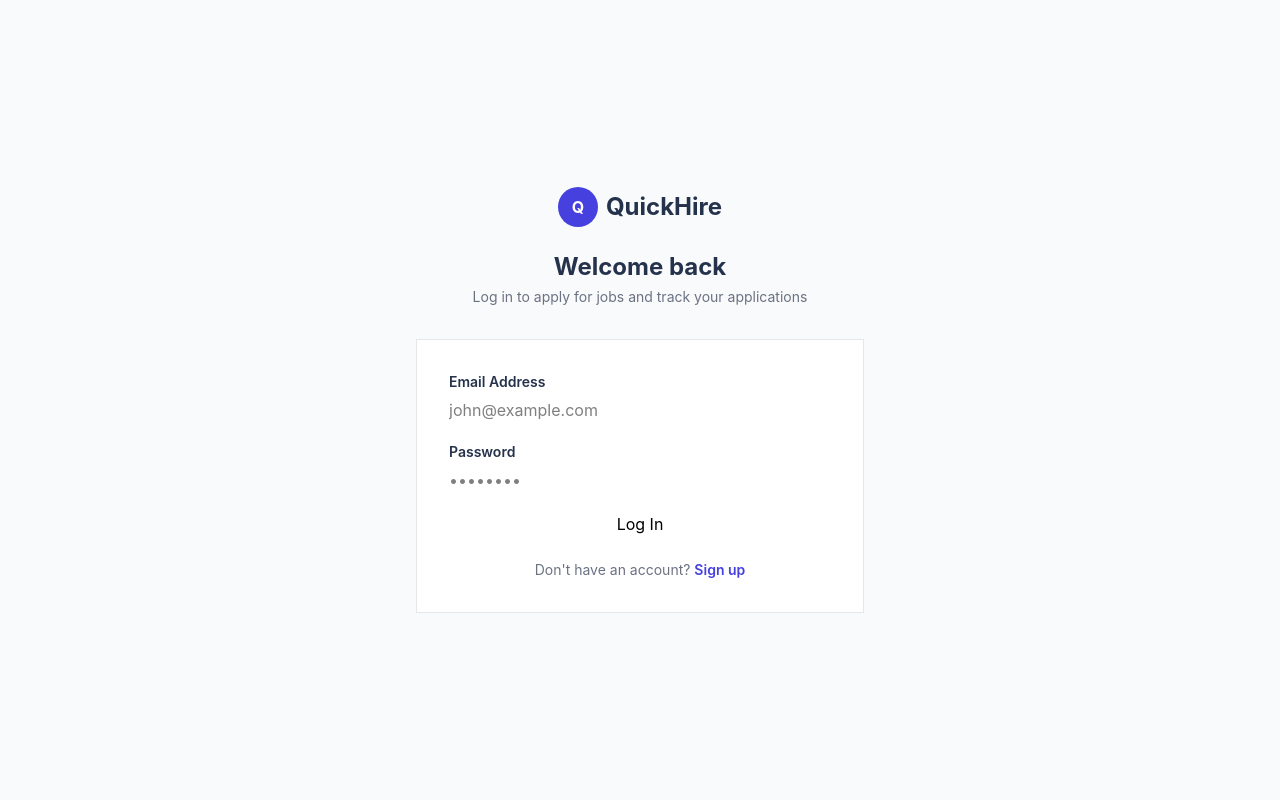
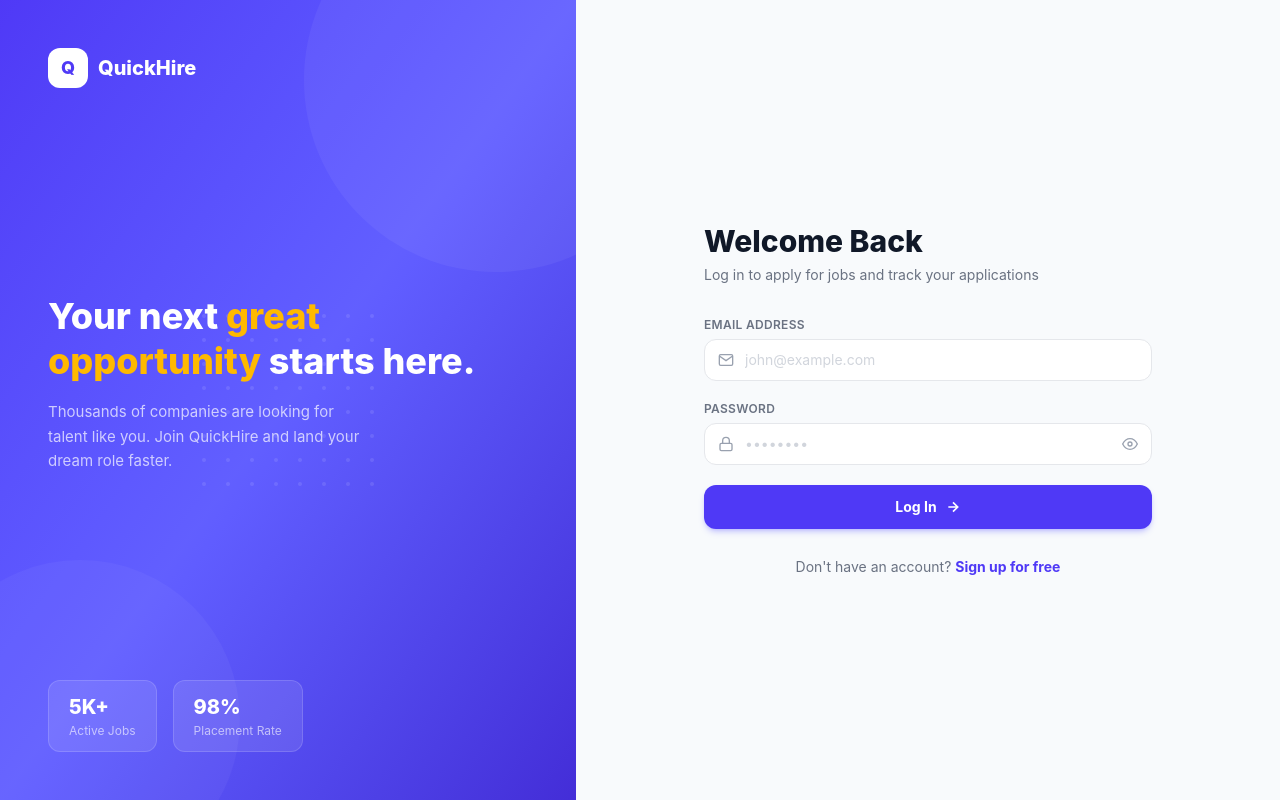
Before and after one commit to jnkarim/QuickHire, a React app in the folder Frontend/: page /login in a window 1280 px wide. Built offline with nearby package versions, Linux system fonts and the light colour scheme; no server answers; the HTML template or start-up script is replaced by a standard one.

Commit message:
update UI of login page

```diff
--- a/Frontend/src/pages/LoginPage.jsx
+++ b/Frontend/src/pages/LoginPage.jsx
@@ -12,6 +12,7 @@ export default function LoginPage() {
   const [errors, setErrors] = useState({});
   const [submitting, setSubmitting] = useState(false);
   const [serverError, setServerError] = useState("");
+  const [showPassword, setShowPassword] = useState(false);
 
   const validate = () => {
     const e = {};
@@ -45,89 +46,200 @@ export default function LoginPage() {
   };
 
   return (
-    <div className="min-h-screen bg-gray-50 flex items-center justify-center px-4">
-      <div className="w-full max-w-md">
+    <div className="min-h-screen flex bg-slate-50">
+
+      {/* Left panel (desktop) */}
+      <div className="hidden lg:flex w-[45%] bg-gradient-to-br from-indigo-600 via-indigo-500 to-indigo-700 flex-col justify-between p-12 relative overflow-hidden">
+        <div className="absolute -top-28 -right-28 w-96 h-96 rounded-full bg-white/5" />
+        <div className="absolute -bottom-20 -left-20 w-80 h-80 rounded-full bg-white/[0.04]" />
+        <div className="absolute inset-0 flex items-center justify-center pointer-events-none">
+          <div className="grid grid-cols-8 gap-5 opacity-10">
+            {Array.from({ length: 64 }).map((_, i) => (
+              <div key={i} className="w-1 h-1 rounded-full bg-white" />
+            ))}
+          </div>
+        </div>
+
         {/* Logo */}
-        <div className="text-center mb-8">
-          <Link to="/" className="inline-flex items-center gap-2">
-            <div className="w-10 h-10 bg-primary rounded-full flex items-center justify-center">
-              <span className="text-white font-bold">Q</span>
+        <div className="flex items-center gap-2.5 relative z-10">
+          <div className="w-10 h-10 bg-white rounded-xl flex items-center justify-center">
+            <span className="font-extrabold text-indigo-600 text-lg">Q</span>
           </div>
-            <span className="text-2xl font-bold text-dark">QuickHire</span>
-          </Link>
-          <h1 className="text-2xl font-bold text-dark mt-6">Welcome back</h1>
-          <p className="text-gray-500 text-sm mt-1">
-            Log in to apply for jobs and track your applications
+          <span className="text-white font-extrabold text-xl">QuickHire</span>
+        </div>
+
+        {/* Tagline */}
+        <div className="relative z-10">
+          <h2 className="text-4xl font-extrabold text-white leading-tight mb-4">
+            Your next{" "}
+            <span className="text-amber-400">great opportunity</span>{" "}
+            starts here.
+          </h2>
+          <p className="text-white/70 text-[15px] leading-relaxed max-w-xs">
+            Thousands of companies are looking for talent like you. Join QuickHire and land your dream role faster.
           </p>
         </div>
 
-        <div className="bg-white border border-gray-200 p-8">
+        {/* Stats */}
+        <div className="flex gap-4 relative z-10">
+          {[
+            { num: "5K+", label: "Active Jobs" },
+            { num: "98%",  label: "Placement Rate" },
+          ].map((s) => (
+            <div key={s.label} className="bg-white/10 border border-white/15 rounded-xl px-5 py-3 text-white">
+              <div className="text-xl font-extrabold">{s.num}</div>
+              <div className="text-xs text-white/60 mt-0.5">{s.label}</div>
+            </div>
+          ))}
+        </div>
+      </div>
+
+      {/* ── Right panel ── */}
+      <div className="flex-1 flex items-center justify-center px-6 py-10">
+        <div className="w-full max-w-md">
+
+          {/* Mobile logo */}
+          <Link to="/" className="lg:hidden flex items-center gap-2.5 mb-8">
+            <div className="w-9 h-9 bg-indigo-600 rounded-xl flex items-center justify-center">
+              <span className="text-white font-extrabold text-base">Q</span>
+            </div>
+            <span className="font-extrabold text-xl text-gray-900">QuickHire</span>
+          </Link>
+
+          <h1 className="text-3xl font-extrabold text-gray-900 mb-1.5">Welcome Back</h1>
+          <p className="text-sm text-gray-500 mb-8">Log in to apply for jobs and track your applications</p>
+
+          {/* Server error */}
           {serverError && (
-            <div className="bg-red-50 border border-red-200 text-red-700 text-sm p-3 mb-5">
+            <div className="flex items-start gap-2.5 bg-rose-50 border border-rose-200 text-rose-700 text-sm rounded-xl px-4 py-3 mb-5">
+              <svg className="mt-0.5 shrink-0" width="16" height="16" fill="none" viewBox="0 0 24 24" stroke="currentColor" strokeWidth="2">
+                <circle cx="12" cy="12" r="10" /><line x1="12" y1="8" x2="12" y2="12" /><line x1="12" y1="16" x2="12.01" y2="16" />
+              </svg>
               {serverError}
             </div>
           )}
 
+          {/* Info message */}
           {location.state?.message && (
-            <div className="bg-blue-50 border border-blue-200 text-blue-700 text-sm p-3 mb-5">
+            <div className="flex items-start gap-2.5 bg-blue-50 border border-blue-200 text-blue-700 text-sm rounded-xl px-4 py-3 mb-5">
+              <svg className="mt-0.5 shrink-0" width="16" height="16" fill="none" viewBox="0 0 24 24" stroke="currentColor" strokeWidth="2">
+                <circle cx="12" cy="12" r="10" /><line x1="12" y1="16" x2="12" y2="12" /><line x1="12" y1="8" x2="12.01" y2="8" />
+              </svg>
               {location.state.message}
             </div>
           )}
 
-          <form onSubmit={handleSubmit} className="space-y-5" noValidate>
+          <form onSubmit={handleSubmit} noValidate className="space-y-5">
+
+            {/* Email */}
             <div>
-              <label className="block text-sm font-semibold text-dark mb-1.5">
+              <label className="block text-xs font-semibold text-gray-500 mb-1.5 uppercase tracking-wide">
                 Email Address
               </label>
+              <div className="relative">
+                <span className="absolute left-3.5 top-1/2 -translate-y-1/2 text-gray-400 pointer-events-none">
+                  <svg width="16" height="16" fill="none" viewBox="0 0 24 24" stroke="currentColor" strokeWidth="2">
+                    <path d="M4 4h16c1.1 0 2 .9 2 2v12c0 1.1-.9 2-2 2H4c-1.1 0-2-.9-2-2V6c0-1.1.9-2 2-2z" />
+                    <polyline points="22,6 12,13 2,6" />
+                  </svg>
+                </span>
                 <input
                   type="email"
                   name="email"
                   value={form.email}
                   onChange={handleChange}
                   placeholder="john@example.com"
-                className={`input-field ${errors.email ? "border-red-400" : ""}`}
+                  className={`w-full pl-10 pr-4 py-2.5 rounded-xl border bg-white text-sm text-gray-900 outline-none transition placeholder:text-gray-300 focus:ring-2 focus:ring-indigo-500/20 focus:border-indigo-500 ${errors.email ? "border-rose-400 focus:ring-rose-400/20 focus:border-rose-400" : "border-gray-200"}`}
                 />
-              {errors.email && <p className="text-red-500 text-xs mt-1">{errors.email}</p>}
+              </div>
+              {errors.email && (
+                <p className="flex items-center gap-1 text-rose-500 text-xs mt-1.5">
+                  <svg width="12" height="12" fill="currentColor" viewBox="0 0 20 20"><path fillRule="evenodd" d="M18 10a8 8 0 11-16 0 8 8 0 0116 0zm-7 4a1 1 0 11-2 0 1 1 0 012 0zm-1-9a1 1 0 00-1 1v4a1 1 0 102 0V6a1 1 0 00-1-1z" clipRule="evenodd" /></svg>
+                  {errors.email}
+                </p>
+              )}
             </div>
 
+            {/* Password */}
             <div>
-              <label className="block text-sm font-semibold text-dark mb-1.5">
+              <label className="block text-xs font-semibold text-gray-500 mb-1.5 uppercase tracking-wide">
                 Password
               </label>
+              <div className="relative">
+                <span className="absolute left-3.5 top-1/2 -translate-y-1/2 text-gray-400 pointer-events-none">
+                  <svg width="16" height="16" fill="none" viewBox="0 0 24 24" stroke="currentColor" strokeWidth="2">
+                    <rect x="3" y="11" width="18" height="11" rx="2" ry="2" />
+                    <path d="M7 11V7a5 5 0 0110 0v4" />
+                  </svg>
+                </span>
                 <input
-                type="password"
+                  type={showPassword ? "text" : "password"}
                   name="password"
                   value={form.password}
                   onChange={handleChange}
                   placeholder="••••••••"
-                className={`input-field ${errors.password ? "border-red-400" : ""}`}
+                  className={`w-full pl-10 pr-10 py-2.5 rounded-xl border bg-white text-sm text-gray-900 outline-none transition placeholder:text-gray-300 focus:ring-2 focus:ring-indigo-500/20 focus:border-indigo-500 ${errors.password ? "border-rose-400 focus:ring-rose-400/20 focus:border-rose-400" : "border-gray-200"}`}
                 />
-              {errors.password && <p className="text-red-500 text-xs mt-1">{errors.password}</p>}
+                <button
+                  type="button"
+                  onClick={() => setShowPassword((v) => !v)}
+                  tabIndex={-1}
+                  className="absolute right-3.5 top-1/2 -translate-y-1/2 text-gray-400 hover:text-gray-600 transition"
+                >
+                  {showPassword ? (
+                    <svg width="16" height="16" fill="none" viewBox="0 0 24 24" stroke="currentColor" strokeWidth="2">
+                      <path d="M17.94 17.94A10.07 10.07 0 0112 20c-7 0-11-8-11-8a18.45 18.45 0 015.06-5.94M9.9 4.24A9.12 9.12 0 0112 4c7 0 11 8 11 8a18.5 18.5 0 01-2.16 3.19" />
+                      <line x1="1" y1="1" x2="23" y2="23" />
+                    </svg>
+                  ) : (
+                    <svg width="16" height="16" fill="none" viewBox="0 0 24 24" stroke="currentColor" strokeWidth="2">
+                      <path d="M1 12s4-8 11-8 11 8 11 8-4 8-11 8-11-8-11-8z" />
+                      <circle cx="12" cy="12" r="3" />
+                    </svg>
+                  )}
+                </button>
+              </div>
+              {errors.password && (
+                <p className="flex items-center gap-1 text-rose-500 text-xs mt-1.5">
+                  <svg width="12" height="12" fill="currentColor" viewBox="0 0 20 20"><path fillRule="evenodd" d="M18 10a8 8 0 11-16 0 8 8 0 0116 0zm-7 4a1 1 0 11-2 0 1 1 0 012 0zm-1-9a1 1 0 00-1 1v4a1 1 0 102 0V6a1 1 0 00-1-1z" clipRule="evenodd" /></svg>
+                  {errors.password}
+                </p>
+              )}
             </div>
 
+
+            {/* Submit */}
             <button
               type="submit"
               disabled={submitting}
-              className="btn-primary w-full flex items-center justify-center gap-2 disabled:opacity-60 disabled:cursor-not-allowed"
+              className="w-full flex items-center justify-center gap-2 py-3 bg-indigo-600 hover:bg-indigo-700 text-white text-sm font-bold rounded-xl shadow-md shadow-indigo-500/30 hover:shadow-lg hover:shadow-indigo-500/40 hover:-translate-y-px active:translate-y-0 transition disabled:opacity-60 disabled:cursor-not-allowed"
             >
               {submitting ? (
                 <>
-                  <svg className="w-4 h-4 animate-spin" fill="none" viewBox="0 0 24 24">
-                    <circle className="opacity-25" cx="12" cy="12" r="10" stroke="currentColor" strokeWidth="4" />
-                    <path className="opacity-75" fill="currentColor" d="M4 12a8 8 0 018-8v8H4z" />
+                  <svg className="animate-spin" width="18" height="18" fill="none" viewBox="0 0 24 24">
+                    <circle cx="12" cy="12" r="10" stroke="currentColor" strokeWidth="3" strokeOpacity="0.25" />
+                    <path d="M12 2a10 10 0 0110 10" stroke="currentColor" strokeWidth="3" strokeLinecap="round" />
                   </svg>
-                  Logging in...
+                  Logging in…
                 </>
-              ) : "Log In"}
+              ) : (
+                <>
+                  Log In
+                  <svg width="16" height="16" fill="none" viewBox="0 0 24 24" stroke="currentColor" strokeWidth="2.5">
+                    <path d="M5 12h14M12 5l7 7-7 7" />
+                  </svg>
+                </>
+              )}
             </button>
           </form>
 
-          <p className="text-center text-sm text-gray-500 mt-6">
+          <p className="text-center text-sm text-gray-500 mt-7">
             Don't have an account?{" "}
-            <Link to="/register" className="text-primary font-semibold hover:underline">
-              Sign up
+            <Link to="/register" className="text-indigo-600 font-bold hover:underline">
+              Sign up for free
             </Link>
           </p>
+
         </div>
       </div>
     </div>
```
Lines whose indentation alone changed are shown as unchanged.
